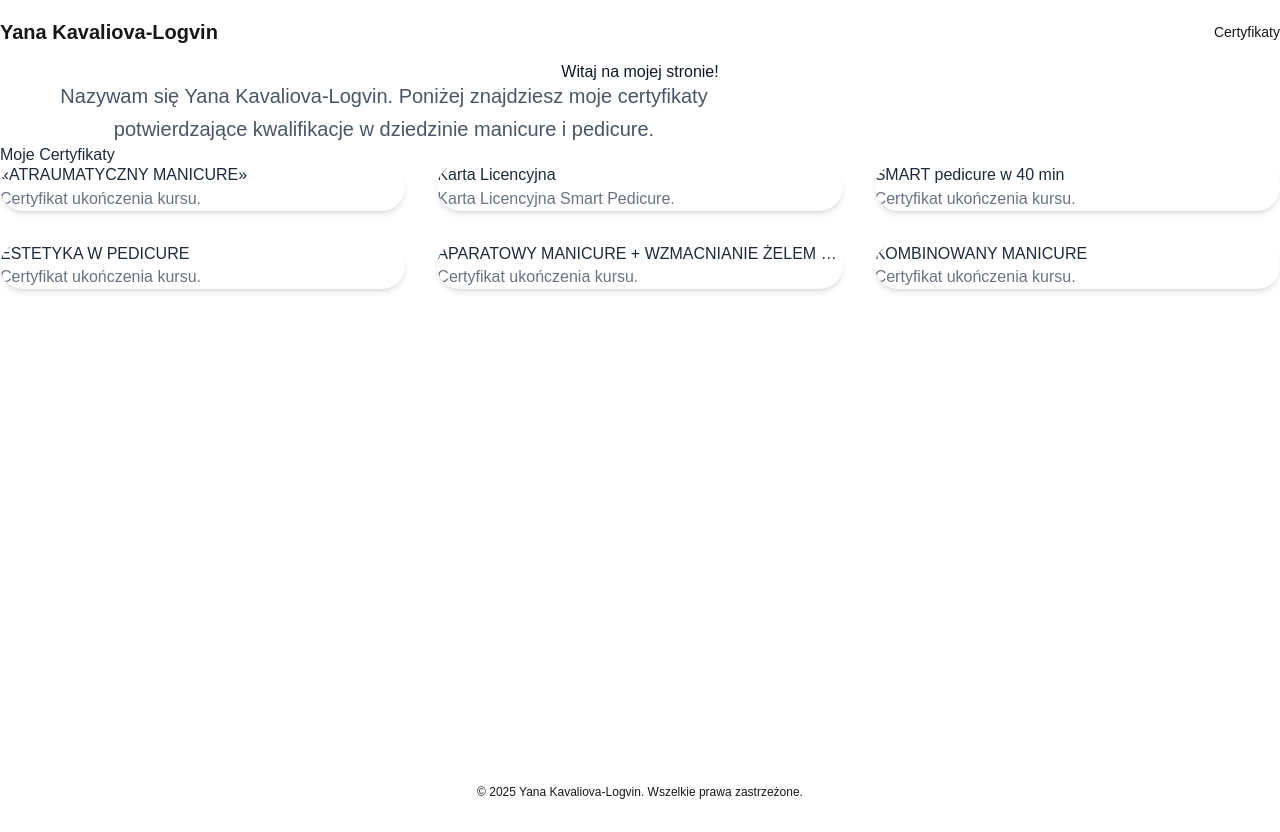
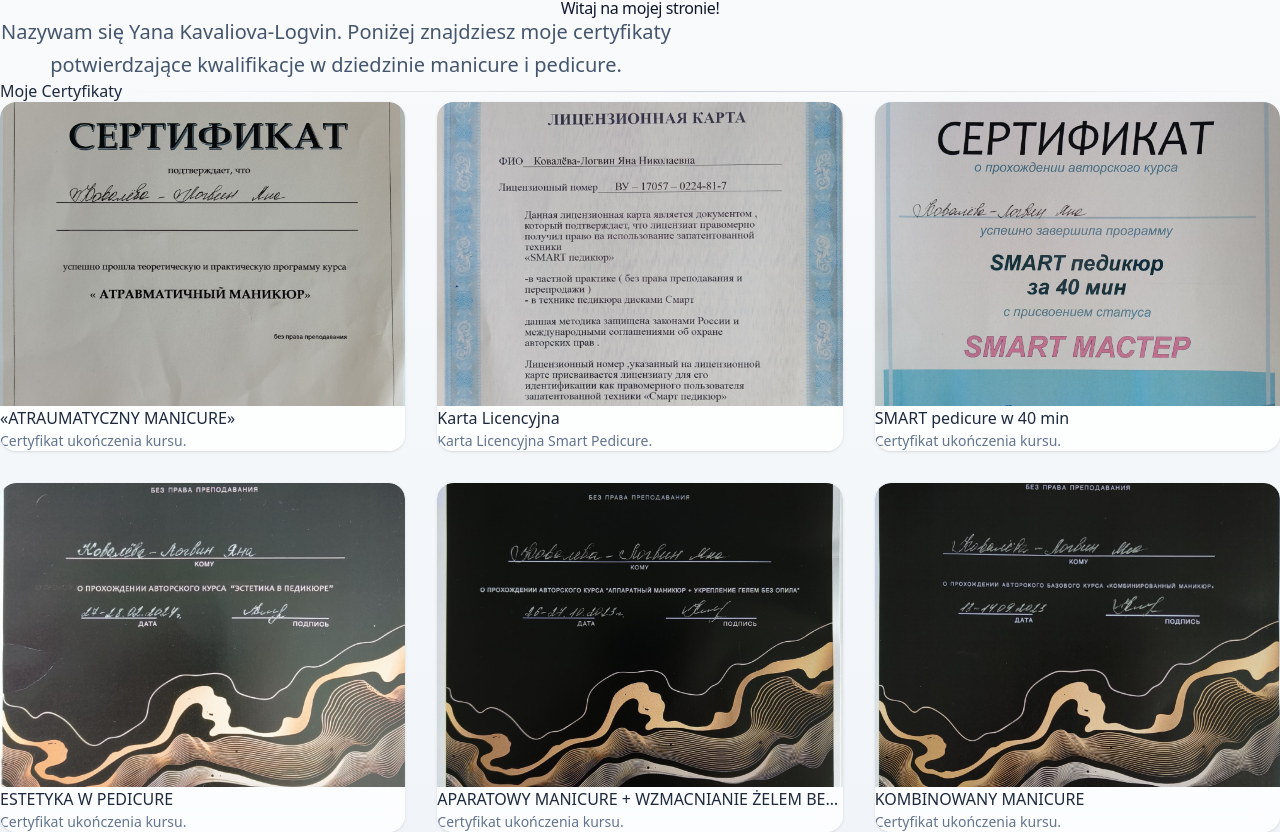
Before and after one commit to NikKowPHP/jana-next, a Next.js app: page / in a window 1280 px wide. Before the commit the page ends 800 px from the top, so only its background shows below. Built offline with nearby package versions, Linux system fonts and the light colour scheme.

Commit message:
feat: update dependencies, enhance layout and styling, and improve certificate page functionality

```diff
--- a/src/app/certyfikat/[id]/page.tsx
+++ b/src/app/certyfikat/[id]/page.tsx
@@ -1,94 +1,97 @@
-import { getAllCertificateIds, getCertificateById } from '@/lib/certificates';
-import { Certificate } from '@/data/certificates';
-import Link from 'next/link';
-import Image from 'next/image';
-import { notFound } from 'next/navigation';
-import type { Metadata } from 'next';
+import Image from "next/image"
+import Link from "next/link"
+import { getCertificateById, getAllCertificateIds } from "@/lib/certificates"
+import { ArrowLeft } from "lucide-react"
+import type { Metadata } from "next"
 
-// Opt-in for static generation
-export const dynamic = 'force-static';
-export const dynamicParams = false; // Disallow dynamic params not generated at build time
-
+// Generate static params for all certificate IDs
 export async function generateStaticParams() {
-  const certificates = getAllCertificateIds();
-  return certificates.map((cert) => ({
-    id: cert.id,
-  }));
+  const certificateIds = getAllCertificateIds()
+  return certificateIds.map((id) => ({ id }))
 }
 
+// Dynamic metadata based on the certificate
 export async function generateMetadata({ params }: { params: { id: string } }): Promise<Metadata> {
-  const certificate = getCertificateById(params.id);
+  const certificate = getCertificateById(params.id)
+
   if (!certificate) {
     return {
-      title: 'Nie znaleziono certyfikatu'
+      title: "Certyfikat nie znaleziony",
     }
   }
+
   return {
-    title: certificate.title_pl, // Will use template from RootLayout
-    description: certificate.description_pl || `Szczegóły certyfikatu: ${certificate.title_pl}`,
+    title: certificate.title_pl,
+    description: certificate.description_pl || "Szczegóły certyfikatu",
   }
 }
 
-export default function CertificateDetailPage({ params }: { params: { id: string } }) {
-  const certificate: Certificate | undefined = getCertificateById(params.id);
+export default function CertificatePage({ params }: { params: { id: string } }) {
+  const certificate = getCertificateById(params.id)
 
   if (!certificate) {
-    notFound();
+    return (
+      <div className="min-h-screen bg-gradient-to-b from-slate-50 to-slate-100 flex items-center justify-center">
+        <div className="bg-white/80 backdrop-blur-sm rounded-2xl shadow-sm p-8 max-w-md mx-auto text-center">
+          <h1 className="text-2xl font-medium text-slate-800 mb-4">Certyfikat nie znaleziony</h1>
+          <p className="text-slate-600 mb-6">Przepraszamy, nie mogliśmy znaleźć certyfikatu o podanym ID.</p>
+          <Link
+            href="/"
+            className="inline-flex items-center px-4 py-2 rounded-full bg-rose-500 text-white hover:bg-rose-600 transition-colors"
+          >
+            <ArrowLeft className="w-4 h-4 mr-2" />
+            Powrót do strony głównej
+          </Link>
+        </div>
+      </div>
+    )
   }
 
   return (
-    <div className="container mx-auto px-4 max-w-screen-lg">
-      <div className="mb-10">
-        <Link href="/" className="inline-flex items-center text-apple-blue hover:text-apple-blue-dark transition-colors group text-sm font-medium">
-          <svg xmlns="http://www.w3.org/2000/svg" className="h-4 w-4 mr-2 transform transition-transform duration-200 ease-in-out group-hover:-translate-x-1" fill="none" viewBox="0 0 24 24" stroke="currentColor">
-            <path strokeLinecap="round" strokeLinejoin="round" strokeWidth="2" d="M10 19l-7-7m0 0l7-7m-7 7h18" />
-          </svg>
+    <div className="min-h-screen bg-gradient-to-b from-slate-50 to-slate-100">
+      <div className="mx-auto px-6 max-w-screen-xl py-16">
+        <Link href="/" className="inline-flex items-center text-slate-600 hover:text-rose-500 mb-8 transition-colors">
+          <ArrowLeft className="w-4 h-4 mr-2" />
           Powrót do strony głównej
         </Link>
-      </div>
 
-      <h2 className="text-3xl sm:text-4xl font-bold text-apple-gray-900 mb-4">{certificate.title_pl}</h2>
+        <div className="bg-white/80 backdrop-blur-sm rounded-2xl shadow-sm overflow-hidden border border-slate-100">
+          <div className="relative h-[40vh] sm:h-[50vh] w-full">
+            <Image
+              src={certificate.image_path || "/placeholder.svg"}
+              alt={certificate.title_pl}
+              fill
+              sizes="100vw"
+              className="object-contain"
+              priority
+            />
+          </div>
 
-      {certificate.description_pl && (
-        <p className="text-lg text-apple-gray-600 mb-10">{certificate.description_pl}</p>
-      )}
+          <div className="p-8">
+            <h1 className="text-3xl font-medium text-slate-900 mb-4">{certificate.title_pl}</h1>
 
-      <div className="grid grid-cols-1 md:grid-cols-2 gap-8">
-        <div className="bg-apple-gray-50 p-6 rounded-xl shadow-soft-sm">
-          <h3 className="text-xl font-semibold text-apple-gray-800 mb-4">Oryginalny Dokument</h3>
-          {certificate.original_file_type === 'image' ? (
-            <a href={`/${certificate.original_file_path}`} target="_blank" title="Zobacz oryginalny dokument w pełnym rozmiarze" rel="noopener noreferrer">
-              <div className="relative w-full h-auto aspect-[4/3]"> {/* Adjust aspect ratio as needed or make it dynamic */}
-                <Image
-                  src={`/${certificate.original_file_path}`}
-                  alt={`Oryginał - ${certificate.title_pl}`}
-                  fill
-                  sizes="(max-width: 768px) 100vw, 50vw"
-                  className="rounded-lg shadow-md border border-apple-gray-200 hover:shadow-lg transition-shadow duration-300 object-contain" // object-contain or object-cover
-                />
-              </div>
-            </a>
-          ) : (
-            <a href={`/${certificate.original_file_path}`} target="_blank" rel="noopener noreferrer" className="inline-flex items-center px-4 py-2 bg-apple-blue text-white text-sm font-medium rounded-md hover:bg-apple-blue-dark transition-colors">
-              Zobacz oryginał (PDF)
-              <svg xmlns="http://www.w3.org/2000/svg" className="h-4 w-4 ml-2" fill="none" viewBox="0 0 24 24" stroke="currentColor" strokeWidth="2">
-                <path strokeLinecap="round" strokeLinejoin="round" d="M10 6H6a2 2 0 00-2 2v10a2 2 0 002 2h10a2 2 0 002-2v-4M14 4h6m0 0v6m0-6L10 14" />
-              </svg>
-            </a>
-          )}
-        </div>
+            {certificate.description_pl && (
+              <p className="text-slate-600 mb-6 leading-relaxed">{certificate.description_pl}</p>
+            )}
 
-        <div className="bg-apple-gray-50 p-6 rounded-xl shadow-soft-sm">
-          <h3 className="text-xl font-semibold text-apple-gray-800 mb-4">Tłumaczenie (PL)</h3>
-          {certificate.translation_pl ? (
-            <div className="prose prose-sm text-apple-gray-700 whitespace-pre-line max-w-none">
-              <p>{certificate.translation_pl}</p>
+            <div className="grid grid-cols-1 sm:grid-cols-2 gap-6 text-sm">
+              {certificate.date && (
+                <div>
+                  <h2 className="font-medium text-slate-800 mb-1">Data wydania</h2>
+                  <p className="text-slate-600">{certificate.date}</p>
+                </div>
+              )}
+
+              {certificate.issuer && (
+                <div>
+                  <h2 className="font-medium text-slate-800 mb-1">Wydawca</h2>
+                  <p className="text-slate-600">{certificate.issuer}</p>
+                </div>
+              )}
             </div>
-          ) : (
-            <p className="text-apple-gray-500 italic">Brak dostępnego tłumaczenia.</p>
-          )}
+          </div>
         </div>
       </div>
     </div>
-  );
+  )
 }
--- a/src/app/globals.css
+++ b/src/app/globals.css
@@ -4,26 +4,43 @@
 @tailwind utilities;
 
 :root {
-  --background: #ffffff;
-  --foreground: #171717;
-}
-
-@theme inline {
-  --color-background: var(--background);
-  --color-foreground: var(--foreground);
-  --font-sans: var(--font-geist-sans);
-  --font-mono: var(--font-geist-mono);
-}
-
-@media (prefers-color-scheme: dark) {
-  :root {
-    --background: #0a0a0a;
-    --foreground: #ededed;
-  }
+  --foreground-rgb: 15, 23, 42;
+  --background-start-rgb: 248, 250, 252;
+  --background-end-rgb: 241, 245, 249;
 }
 
 body {
-  background: var(--background);
-  color: var(--foreground);
-  font-family: Arial, Helvetica, sans-serif;
+  color: rgb(var(--foreground-rgb));
+  background: linear-gradient(to bottom, rgb(var(--background-start-rgb)), rgb(var(--background-end-rgb))) fixed;
 }
+
+/* Aspect ratio utility for image containers */
+.aspect-w-4 {
+  position: relative;
+  padding-bottom: calc(var(--tw-aspect-h) / var(--tw-aspect-w) * 100%);
+}
+
+.aspect-w-4 > * {
+  position: absolute;
+  height: 100%;
+  width: 100%;
+  top: 0;
+  right: 0;
+  bottom: 0;
+  left: 0;
+}
+
+.aspect-w-4.aspect-h-3 {
+  --tw-aspect-w: 4;
+  --tw-aspect-h: 3;
+}
+
+/* iOS-like focus styles */
+:focus {
+  outline: none;
+}
+
+:focus-visible {
+  outline: 2px solid rgba(219, 39, 119, 0.5);
+  outline-offset: 2px;
+}
--- a/src/app/layout.tsx
+++ b/src/app/layout.tsx
@@ -1,46 +1,33 @@
-import type { Metadata } from "next";
-import Header from '@/components/Header' // Import Header
-import Footer from '@/components/Footer' // Import Footer
-import { Geist, Geist_Mono } from "next/font/google";
-import "./globals.css";
+import type React from "react"
+import "./globals.css"
+import type { Metadata } from "next"
+import { Inter } from "next/font/google"
 
-const geistSans = Geist({
-  variable: "--font-geist-sans",
-  subsets: ["latin"],
-});
-
-const geistMono = Geist_Mono({
-  variable: "--font-geist-mono",
-  subsets: ["latin"],
-});
+// Load Inter font with specific subsets
+const inter = Inter({
+  subsets: ["latin", "latin-ext"],
+  variable: "--font-inter",
+  display: "swap",
+})
 
 export const metadata: Metadata = {
-  metadataBase: new URL('https://yourdomain.com'), // Replace with actual domain
   title: {
-    default: 'Yana Kavaliova-Logvin - Certyfikaty',
-    template: '%s - Yana Kavaliova-Logvin',
+    template: "%s - Yana Kavaliova-Logvin",
+    default: "Yana Kavaliova-Logvin",
   },
-  description: 'Portfolio certyfikatów Yany Kavaliova-Logvin w dziedzinie manicure i pedicure.',
-};
+  description: "Profesjonalne usługi manicure i pedicure - Yana Kavaliova-Logvin",
+}
 
 export default function RootLayout({
   children,
-}: Readonly<{
-  children: React.ReactNode;
-}>) {
+}: {
+  children: React.ReactNode
+}) {
   return (
-    <html lang="pl">
-      <body
-        className={`${geistSans.variable} ${geistMono.variable} antialiased bg-apple-gray-100 text-apple-gray-800 min-h-screen flex flex-col`}
-      >
-        <Header /> {/* Add Header */}
-        <main className="flex-grow container mx-auto mt-8 mb-12 px-4 sm:px-6 lg:px-8">
-          <div className="bg-white shadow-soft-lg rounded-2xl p-6 sm:p-10">
-            {children}
-          </div>
-        </main>
-        <Footer /> {/* Add Footer */}
+    <html lang="pl" className={`${inter.variable}`}>
+      <body className="font-sans antialiased">
+        <main>{children}</main>
       </body>
     </html>
-  );
+  )
 }
--- a/src/app/page.tsx
+++ b/src/app/page.tsx
@@ -1,56 +1,75 @@
-import Link from 'next/link';
-import Image from 'next/image';
-import { getAllCertificates } from '@/lib/certificates'; // Adjust path if needed
-import { Certificate } from '@/data/certificates';
-import type { Metadata } from 'next';
+import Link from "next/link"
+import Image from "next/image"
+import { getAllCertificates } from "@/lib/certificates"
+import type { Certificate } from "@/data/certificates"
+import type { Metadata } from "next"
 
 export const metadata: Metadata = {
-  title: 'Strona Główna', // Will be "Strona Główna - Yana Kavaliova-Logvin"
-  description: 'Przeglądaj certyfikaty Yany Kavaliova-Logvin w dziedzinie manicure i pedicure.',
-};
+  title: "Strona Główna",
+  description: "Przeglądaj certyfikaty Yany Kavaliova-Logvin w dziedzinie manicure i pedicure.",
+}
 
 // Opt-in for static generation
-export const dynamic = 'force-static';
+export const dynamic = "force-static"
 
 export default function LandingPage() {
-  const certificates = getAllCertificates();
+  const certificates = getAllCertificates()
 
   return (
-    <div className="mx-auto px-4 max-w-screen-xl py-12">
-      <div className="text-center mb-12">
-        <h1 className="text-4xl sm:text-5xl font-semibold text-gray-900 mb-6">Witaj na mojej stronie!</h1>
-        <p className="text-xl text-gray-600 max-w-3xl mx-auto leading-relaxed">
-          Nazywam się Yana Kavaliova-Logvin. Poniżej znajdziesz moje certyfikaty potwierdzające kwalifikacje w dziedzinie manicure i pedicure.
+    <div className="min-h-screen bg-gradient-to-b from-slate-50 to-slate-100">
+      <div className="mx-auto px-6 max-w-screen-xl py-16">
+        {/* Hero Section */}
+        <div className="text-center mb-16">
+          <h1 className="text-4xl sm:text-5xl font-medium text-slate-900 mb-6 tracking-tight">
+            Witaj na mojej stronie!
+          </h1>
+          <p className="text-xl text-slate-600 max-w-2xl mx-auto leading-relaxed">
+            Nazywam się Yana Kavaliova-Logvin. Poniżej znajdziesz moje certyfikaty potwierdzające kwalifikacje w
+            dziedzinie manicure i pedicure.
           </p>
         </div>
 
-      <h2 className="text-3xl font-semibold text-gray-800 mb-8 text-center sm:text-left">Moje Certyfikaty</h2>
+        {/* Certificates Section */}
+        <div className="mb-8 flex items-center justify-between">
+          <h2 className="text-2xl font-medium text-slate-800">Moje Certyfikaty</h2>
+          <div className="h-px flex-1 bg-gradient-to-r from-transparent via-slate-300 to-transparent mx-4"></div>
+        </div>
 
         {certificates.length > 0 ? (
-        <div className="grid grid-cols-1 sm:grid-cols-2 lg:grid-cols-3 gap-6 sm:gap-8">
+          <div className="grid grid-cols-1 sm:grid-cols-2 lg:grid-cols-3 gap-8">
             {certificates.map((certificate: Certificate) => (
-            <Link key={certificate.id} href={`/certyfikat/${certificate.id}`} className="group block bg-white rounded-3xl shadow-md hover:shadow-lg transition-all duration-300 ease-in-out overflow-hidden">
-              <div className="aspect-w-4 aspect-h-3 relative"> {/* Added relative for Next/Image */}
+              <Link
+                key={certificate.id}
+                href={`/certyfikat/${certificate.id}`}
+                className="group block bg-white/80 backdrop-blur-sm rounded-2xl shadow-sm hover:shadow-md transition-all duration-300 ease-in-out overflow-hidden border border-slate-100"
+              >
+                <div className="aspect-[4/3] relative overflow-hidden rounded-t-2xl">
                   <Image
-                  src={`${certificate.thumbnail_image_path}`}
+                    src={certificate.thumbnail_image_path || "/placeholder.svg"}
                     alt={`Miniatura certyfikatu: ${certificate.title_pl}`}
-                  fill // Use fill for responsive images in a sized container
+                    fill
                     sizes="(max-width: 640px) 100vw, (max-width: 1024px) 50vw, 33vw"
-                  className="object-cover transition-transform duration-300 group-hover:scale-105"
+                    className="object-cover transition-transform duration-500 group-hover:scale-105"
                   />
+                  <div className="absolute inset-0 bg-gradient-to-t from-black/20 to-transparent opacity-0 group-hover:opacity-100 transition-opacity duration-300"></div>
                 </div>
                 <div className="p-6">
-                <h3 className="text-xl font-semibold text-gray-800 group-hover:text-indigo-600 transition-colors duration-300 truncate">{certificate.title_pl}</h3>
+                  <h3 className="text-lg font-medium text-slate-800 group-hover:text-rose-500 transition-colors duration-300 truncate">
+                    {certificate.title_pl}
+                  </h3>
                   {certificate.description_pl && (
-                  <p className="text-gray-500 mt-2 line-clamp-2">{certificate.description_pl}</p>
+                    <p className="text-slate-500 mt-2 text-sm line-clamp-2">{certificate.description_pl}</p>
                   )}
                 </div>
               </Link>
             ))}
           </div>
         ) : (
-        <p className="text-gray-600 text-center">Brak dostępnych certyfikatów.</p>
+          <div className="bg-white/80 backdrop-blur-sm rounded-2xl shadow-sm p-8 text-center">
+            <p className="text-slate-600">Brak dostępnych certyfikatów.</p>
+          </div>
         )}
       </div>
-  );
+    </div>
+  )
 }
```
Also changed, not shown: package.json (+7 -5 lines), tailwind.config.ts (+65 -8 lines), 1 other file (tests, documents, lock files or other folders). Lines whose indentation alone changed are shown as unchanged.
